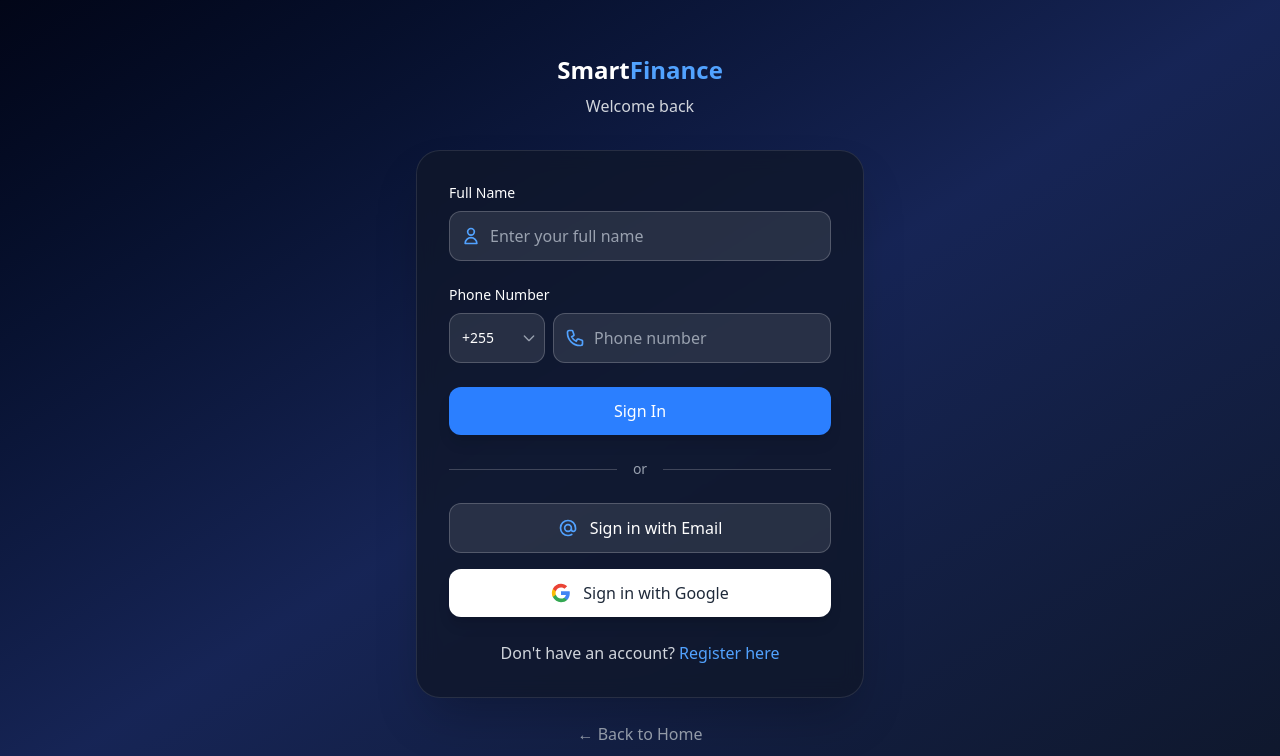
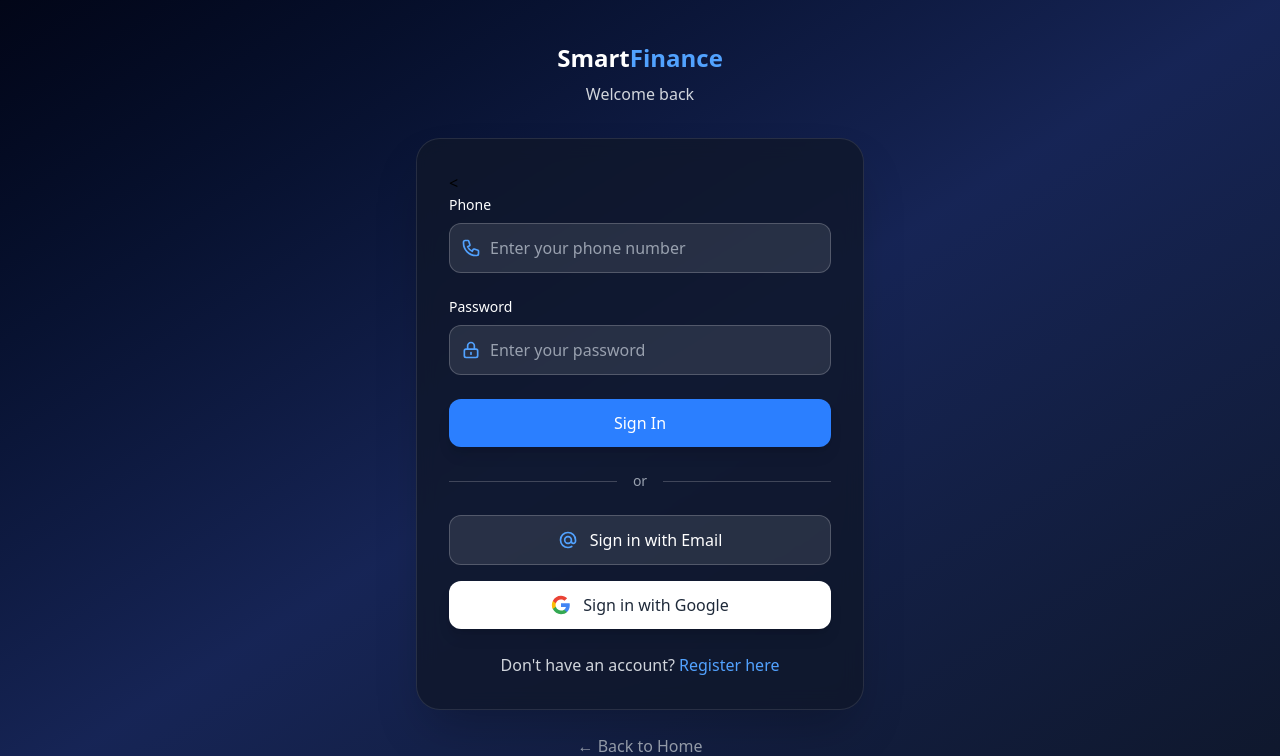
Before and after one commit to Calebjazz/smart-finance, a PHP site: page /auth/login.php in a window 1280 px wide. Shown: the top 756 px of the page. Run offline with PHP 8.4, Linux system fonts and the light colour scheme.

Commit message:
debbuging, login + register + home pages

```diff
--- a/components/auth/login.php
+++ b/components/auth/login.php
@@ -1,13 +1,32 @@
 <?php
-session_start();
+#if (session_status() === PHP_SESSION_NONE) {
+    session_start();
+#}
+
+#// 2. If user is already logged in, redirect them away from the login page
+#if (isset($_SESSION['user_id'])) {
+ #   header("Location: Home.php");
+   # exit();
+#}
+
+#// 3. Prevent browser from caching this page
+#header("Cache-Control: no-store, no-cache, must-revalidate, max-age=0");
+#header("Cache-Control: post-check=0, pre-check=0", false);
+#header("Pragma: no-cache");
 require_once '../../config/database.php';
 
-// Ensure $conn is available. If the included config didn't provide it,
-// attempt a fallback local connection. Adjust credentials/db name as needed.
-if (!isset($conn) || !$conn) {
-    $conn = mysqli_connect('localhost', 'root', '', 'smart_finance');
-    if (!$conn) {
-        die('Database connection error: ' . mysqli_connect_error());
+//conn
+if (!isset($conn)) {
+    if (isset($connection)) {
+        $conn = $connection;
+    } elseif (isset($db)) {
+        $conn = $db;
+    } else {
+
+        $conn = mysqli_connect('127.0.0.1', 'root', '', 'smart_finance');
+        if (!$conn) {
+            die('Database connection not found.');
+        }
     }
 }
 
@@ -16,50 +35,54 @@ $errors = [];
 if ($_SERVER['REQUEST_METHOD'] === 'POST') {
 
     $phone = trim($_POST['phone'] ?? '');
-    $country_code = $_POST['country_code'] ?? '+255';
+    $password = $_POST['password'] ?? '';
 
-    // validation
+    // Validation
     if (empty($phone)) {
         $errors[] = "Phone number is required";
-    } elseif (!preg_match('/^[0-9]{9,15}$/', $phone)) {
-        $errors[] = "Invalid phone number format";
+    }
+
+    if (empty($password)) {
+        $errors[] = "Password is required";
     }
 
     if (empty($errors)) {
 
-        $full_phone = $country_code . $phone;
+        $stmt = mysqli_prepare(
+            $conn,
+            "SELECT id, full_name, email, phone, password, role
+             FROM users
+             WHERE phone = ?"
+        );
 
-        // MYSQLI QUERY
-        $stmt = mysqli_prepare($conn, "SELECT id, full_name, phone, role FROM users WHERE phone = ?");
-        mysqli_stmt_bind_param($stmt, "s", $full_phone);
+        mysqli_stmt_bind_param($stmt, "s", $phone);
         mysqli_stmt_execute($stmt);
 
         $result = mysqli_stmt_get_result($stmt);
         $user = mysqli_fetch_assoc($result);
 
-        if ($user) {
+        if ($user && password_verify($password, $user['password'])) {
 
             session_regenerate_id(true);
 
-            $_SESSION['user_id'] = $user['id'];
+            $_SESSION['user_id']   = $user['id'];
             $_SESSION['full_name'] = $user['full_name'];
-            $_SESSION['phone'] = $user['phone'];
-            $_SESSION['role'] = $user['role'];
+            $_SESSION['email']     = $user['email'];
+            $_SESSION['phone']     = $user['phone'];
+            $_SESSION['role']      = $user['role'];
 
-            // role redirect
             if ($user['role'] === 'admin') {
-                header("Location: ../../admin/dashboard.php");
+                header("Location: ../../admin/admindashboard.php");
             } else {
-                header("Location: ../../Dashboard/dashboard.php");
+                header("Location: ../../Dashboard/Home.php");
             }
             exit;
 
         } else {
-            $errors[] = "Invalid phone number or account does not exist";
+            $errors[] = "Invalid phone number or password.";
         }
     }
 }
-
 ?>
 
 <!DOCTYPE html>
@@ -96,56 +119,43 @@ if ($_SERVER['REQUEST_METHOD'] === 'POST') {
             <p class="text-gray-300 mt-2">Welcome back</p>
         </div>
 
-        <!-- Glassmorphism Form -->
+        <!--Form -->
         <div class="glassmorphism-dark rounded-3xl p-8 shadow-2xl">
             <form action="#" method="POST" class="space-y-6">
 
-                <!-- Full Name -->
+                <     <!-- Phone -->
                 <div>
-                    <label class="block text-white text-sm font-medium mb-2">Full Name</label>
+                    <label class="block text-white text-sm font-medium mb-2">Phone</label>
                     <div class="relative">
                         <div class="absolute inset-y-0 left-0 pl-3 flex items-center pointer-events-none">
                             <svg class="w-5 h-5 text-blue-400" fill="none" stroke="currentColor" viewBox="0 0 24 24">
-                                <path stroke-linecap="round" stroke-linejoin="round" stroke-width="2" d="M16 7a4 4 0 11-8 0 4 4 0 018 0zM12 14a7 7 0 00-7 7h14a7 7 0 00-7-7z"></path>
+                                <path stroke-linecap="round" stroke-linejoin="round" stroke-width="2" d="M3 5a2 2 0 012-2h3.28a1 1 0 01.948.684l1.498 4.493a1 1 0 01-.502 1.21l-2.257 1.13a11.042 11.042 0 005.516 5.516l1.13-2.257a1 1 0 011.21-.502l4.493 1.498a1 1 0 01.684.949V19a2 2 0 01-2 2h-1C9.716 21 3 14.284 3 6V5z"></path>
                             </svg>
                         </div>
-                        <input type="text" name="full_name" required
+                        <input type="tel" name="phone" required
                             class="w-full pl-10 pr-4 py-3 bg-white/10 border border-white/20 rounded-xl text-white placeholder-gray-400 focus:outline-none focus:ring-2 focus:ring-blue-500 focus:border-transparent transition"
-                            placeholder="Enter your full name">
+                            placeholder="Enter your phone number">
                     </div>
                 </div>
 
-                <!-- Phone International feature -->
-                <div>
-                    <label class="block text-white text-sm font-medium mb-2">Phone Number</label>
-                    <div class="flex gap-2">
-                        <div class="relative w-24">
-                            <select name="country_code"
-                                class="w-full h-full pl-3 pr-2 bg-white/10 border border-white/20 rounded-xl text-white text-sm focus:outline-none focus:ring-2 focus:ring-blue-500 focus:border-transparent transition appearance-none cursor-pointer">
-                                <option value="+255" class="bg-slate-900">+255</option>
-                                <option value="+1" class="bg-slate-900">+1</option>
-                                <option value="+91" class="bg-slate-900">+91</option>
-                                <option value="+254" class="bg-slate-900">+254</option>
-                                <option value="+253" class="bg-slate-900">+253</option>
-                            </select>
-                            <div class="absolute inset-y-0 right-0 pr-2 flex items-center pointer-events-none">
-                                <svg class="w-4 h-4 text-gray-400" fill="none" stroke="currentColor" viewBox="0 0 24 24">
-                                    <path stroke-linecap="round" stroke-linejoin="round" stroke-width="2" d="M19 9l-7 7-7-7"></path>
-                                </svg>
-                            </div>
-                        </div>
-                        <div class="relative flex-1">
-                            <div class="absolute inset-y-0 left-0 pl-3 flex items-center pointer-events-none">
-                                <svg class="w-5 h-5 text-blue-400" fill="none" stroke="currentColor" viewBox="0 0 24 24">
-                                    <path stroke-linecap="round" stroke-linejoin="round" stroke-width="2" d="M3 5a2 2 0 012-2h3.28a1 1 0 01.948.684l1.498 4.493a1 1 0 01-.502 1.21l-2.257 1.13a11.042 11.042 0 005.516 5.516l1.13-2.257a1 1 0 011.21-.502l4.493 1.498a1 1 0 01.684.949V19a2 2 0 01-2 2h-1C9.716 21 3 14.284 3 6V5z"></path>
-                                </svg>
-                            </div>
-                            <input type="tel" name="phone" required
-                                class="w-full pl-10 pr-4 py-3 bg-white/10 border border-white/20 rounded-xl text-white placeholder-gray-400 focus:outline-none focus:ring-2 focus:ring-blue-500 focus:border-transparent transition"
-                                placeholder="Phone number">
-                        </div>
-                    </div>
-                </div>
+               <!-- Password -->
+          <div>
+              <label class="block text-white text-sm font-medium mb-2">Password</label>
+
+             <div class="relative">
+           <div class="absolute inset-y-0 left-0 pl-3 flex items-center pointer-events-none">
+            <svg class="w-5 h-5 text-blue-400" fill="none" stroke="currentColor" viewBox="0 0 24 24">
+                <path stroke-linecap="round" stroke-linejoin="round" stroke-width="2"
+                    d="M12 15v2m-6 4h12a2 2 0 002-2v-6a2 2 0 00-2-2H6a2 2 0 00-2 2v6a2 2 0 002 2zm10-10V7a4 4 0 00-8 0v4h8z">
+                </path>
+            </svg>
+        </div>
+
+        <input type="password" name="password" required
+            class="w-full pl-10 pr-4 py-3 bg-white/10 border border-white/20 rounded-xl text-white placeholder-gray-400 focus:outline-none focus:ring-2 focus:ring-blue-500 focus:border-transparent transition"
+            placeholder="Enter your password">
+            </div>
+        </div>
 
                 <!-- Submit Button -->
                 <button type="submit"
--- a/database/smart finance.sql
+++ b/database/smart finance.sql
@@ -187,9 +187,9 @@ INSERT INTO users (
     role
 )
 VALUES (
-    'System Administrator',
+    'system admin',
     'admin@smartfinance.com',
-    '0000000000',
+    '0717902752',
     'admin123',
     'admin'
 );
```
Also changed, not shown: Dashboard/Home.php (+14 -1 lines), components/auth/logout.php (+10 -7 lines), components/auth/register.php (+10 -9 lines).
